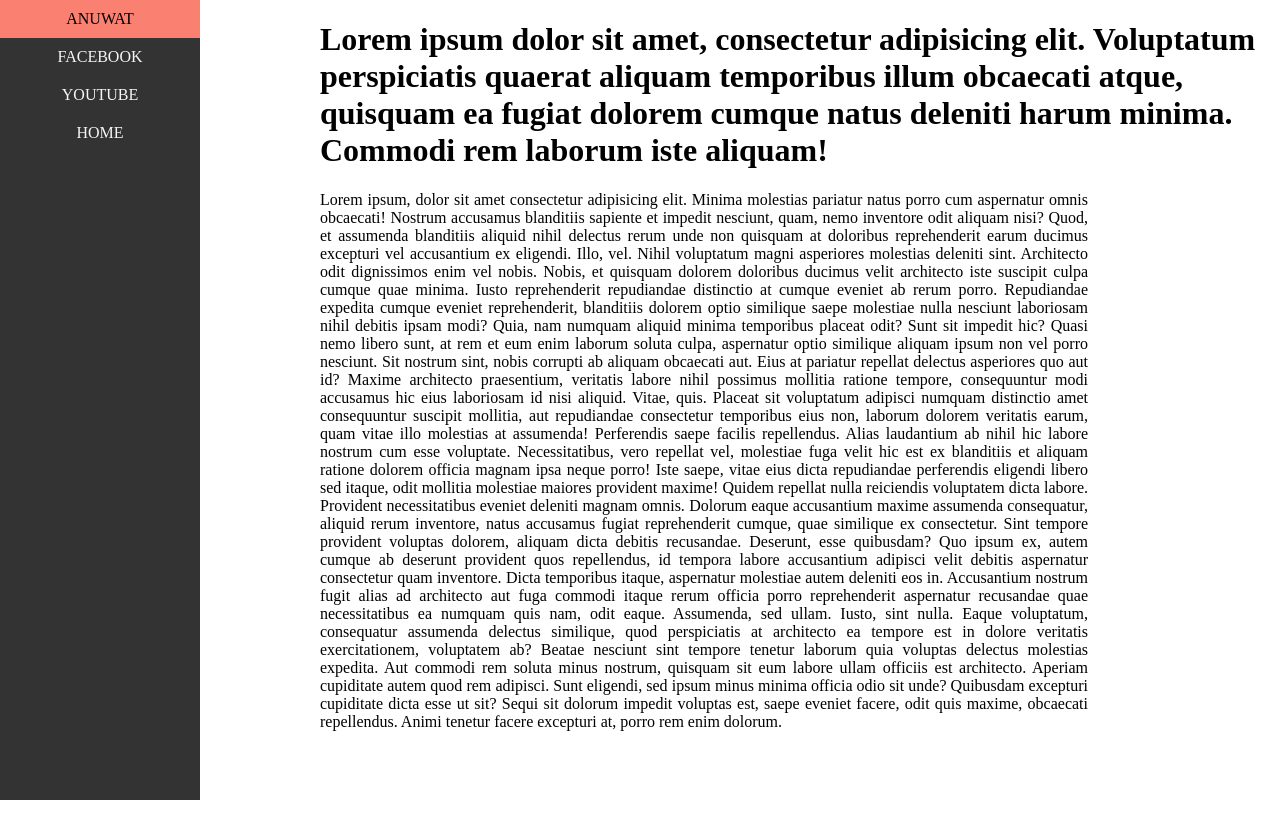
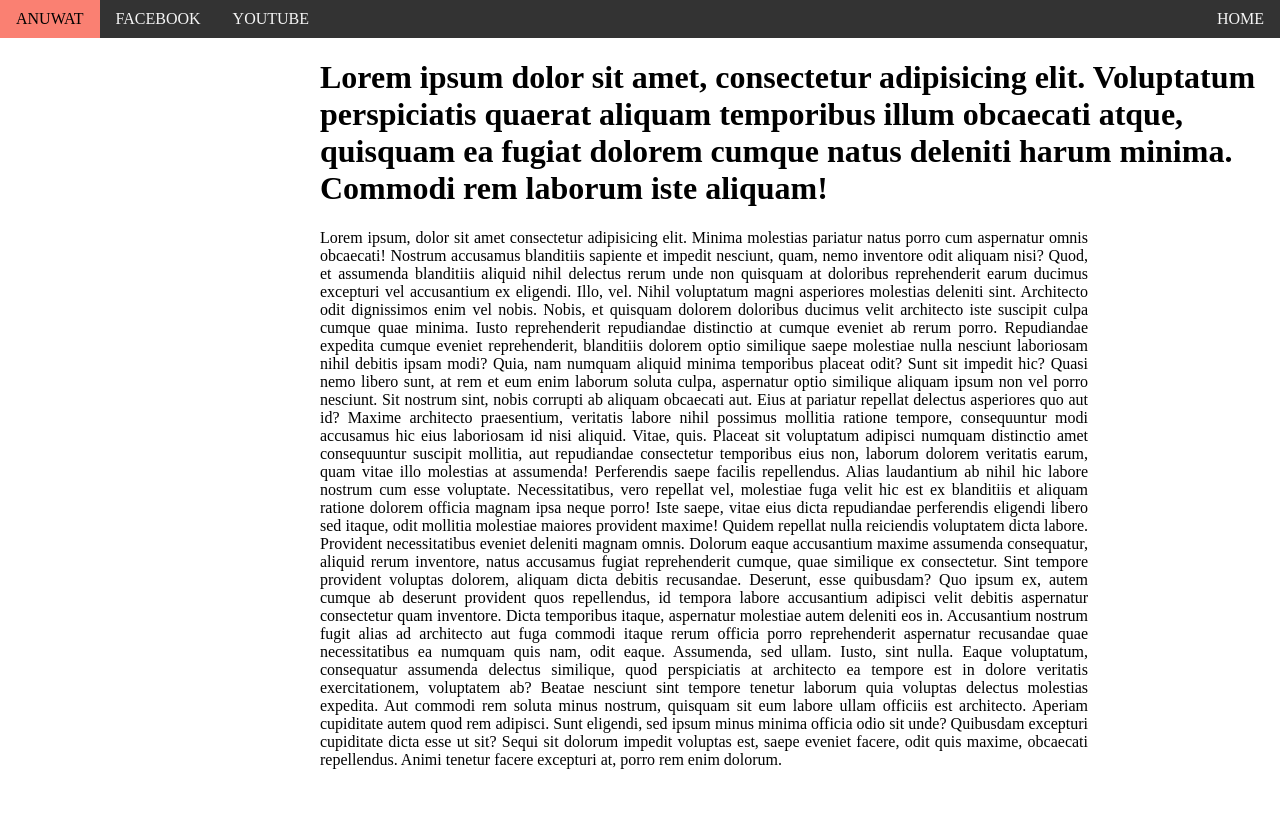
Before and after one commit to anuwatavis/webintro, a plain HTML site: page navigative_bar_1.html in a window 1280 px wide. Drawn offline with Linux system fonts and the light colour scheme.

Commit message:
navigative_horizontal

```diff
--- a/navigative_bar_1.html
+++ b/navigative_bar_1.html
@@ -14,16 +14,16 @@
             margin: 0;
             padding: 0;
         }
+
         ul{
             list-style-type: none;
             margin: 0;
             padding: 0;
             background-color: #333333;
-            width:200px;
-            overflow: auto;
-            position: fixed;
-            top:0px;
-            height: 100%;
+            overflow: hidden;
+           }
+        li{
+            float: left;
         }
         a:link{
             color:whitesmoke;
@@ -41,6 +41,7 @@
             display: block;
             padding: 10px 16px;
             text-align: center;
+
         }
         li a:hover{
             background-color: salmon;
@@ -58,7 +59,7 @@
         <li class="active"><a href="#ANUWAT">ANUWAT</a></li>
         <li><a href="https://www.facebook.com" target="_blank">FACEBOOK</a></li>
         <li><a href="#YOUTUBE">YOUTUBE</a></li>
-        <li><a href="#HOME">HOME</a></li>
+        <li style="float:right"><a href="#HOME">HOME</a></li>
     </ul>
     <div style="float:left;margin-left:25%;height:1000px;">
     <h1>Lorem ipsum dolor sit amet, consectetur adipisicing elit. Voluptatum perspiciatis quaerat aliquam temporibus illum obcaecati atque, quisquam ea fugiat dolorem cumque natus deleniti harum minima. Commodi rem laborum iste aliquam!</h1>
```
